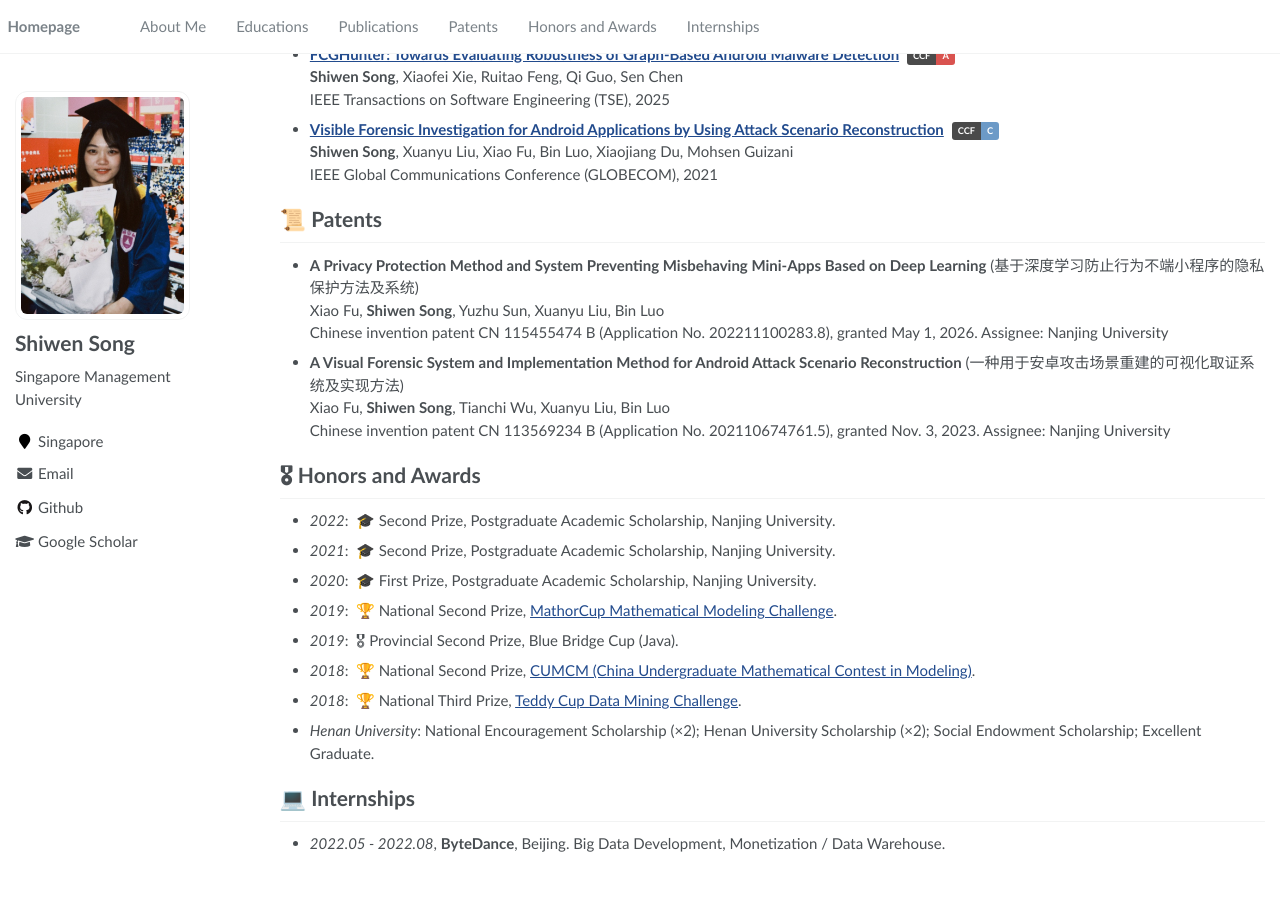
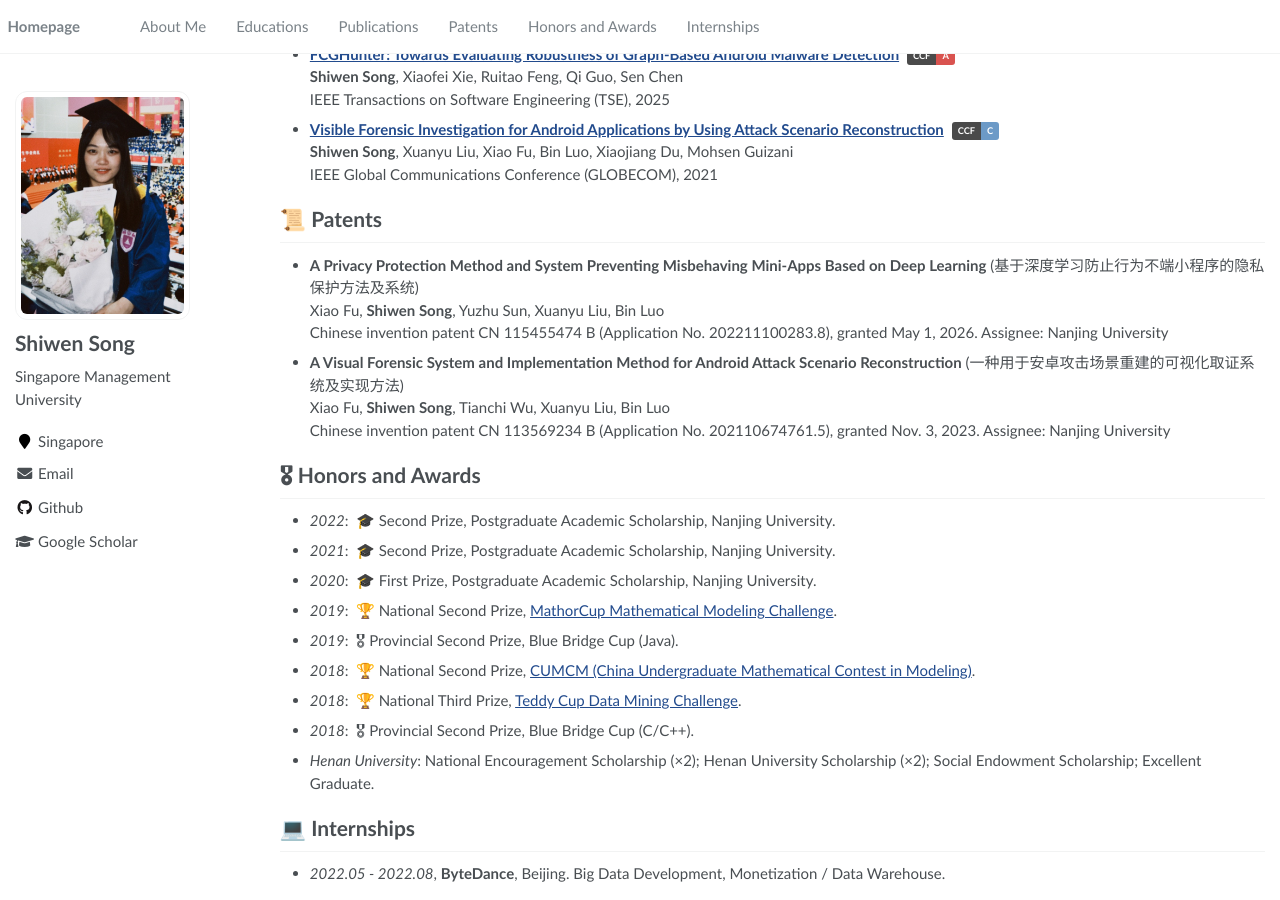
Before and after one commit to shiwen-song/shiwen-song.github.io, a Jekyll site: the page built from _pages/about.md, in a window 1280 px wide and 900 px high, scrolled down 732 px. Built offline with Jekyll 4.4.1, drawn with Linux system fonts in a browser that asks for light colours; before the commit the page ends 1602 px from its top, so only the background shows below that.

Commit message:
Add 2018 Blue Bridge Cup provincial prize
Co-Authored-By: Claude Sonnet 5.5 <noreply@anthropic.com>

```diff
--- a/_pages/about.md
+++ b/_pages/about.md
@@ -74,6 +74,7 @@ Her research interests include mobile app security and testing, with a focus on
 - *2019*: &nbsp;🎖 Provincial Second Prize, Blue Bridge Cup (Java).
 - *2018*: &nbsp;🏆 National Second Prize, [CUMCM (China Undergraduate Mathematical Contest in Modeling)](https://www.mcm.edu.cn/html_cn/node/dd90065fedda4e78cd4d0b154c2d77a9.html).
 - *2018*: &nbsp;🏆 National Third Prize, [Teddy Cup Data Mining Challenge](https://www.tipdm.org/hjmdsi/1434.jhtml).
+- *2018*: &nbsp;🎖 Provincial Second Prize, Blue Bridge Cup (C/C++).
 - *Henan University*: National Encouragement Scholarship (×2); Henan University Scholarship (×2); Social Endowment Scholarship; Excellent Graduate.
 
 # 💻 Internships
```
